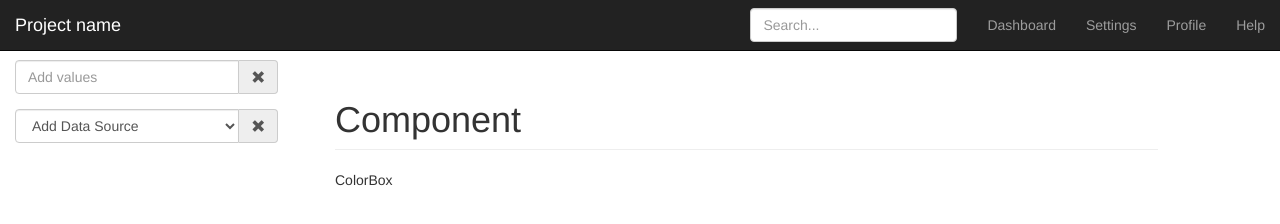
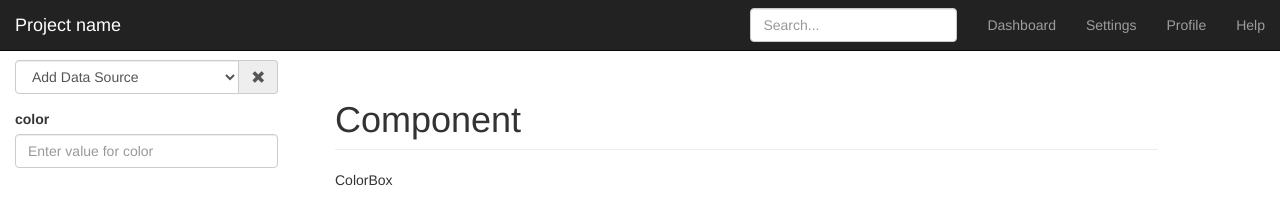
Before and after one commit to stbutler11/generator-design-studio, a website: page generators/apps/templates/live_preview/app/index.html in a window 1280 px wide. Drawn offline with nearby package versions, Linux system fonts and the light colour scheme; files that its build step writes are made by us from their sources; files whose address does not match are found by name.

Commit message:
Setting the component properties in live preview

```diff
--- a/generators/apps/templates/live_preview/app/index.html
+++ b/generators/apps/templates/live_preview/app/index.html
@@ -51,10 +51,14 @@
       <div class="row">
 
         <div class="col-sm-3 sidebar">
+
              <div class="row">
-               <div class="form-group form-group-options col-xs-11">
-                    <div class="input-group input-group-option col-xs-12">
-                        <input type="text" name="option[]" class="form-control" placeholder="Add values">
+                <div class="form-group form-group-multiple-selects col-xs-11">
+                    <div class="input-group input-group-multiple-select col-xs-12">
+                        <select id="dataSourceSelection" class="form-control" name="values[]">
+                            <option value="">Add Data Source</option>
+
+                        </select>
                         <span class="input-group-addon input-group-addon-remove">
                             <span class="glyphicon glyphicon-remove"></span>
                         </span>
@@ -63,20 +67,7 @@
             </div>
 
             <div class="row">
-
-                <div class="form-group form-group-multiple-selects col-xs-11">
-                    <div class="input-group input-group-multiple-select col-xs-12">
-                        <select id="dataSourceSelection" class="form-control" name="values[]">
-                            <option value="">Add Data Source</option>
-                            <option value="1">DS 1</option>
-                            <option value="2">DS 2</option>
-                            <option value="3">DS 3</option>
-                            <option value="4">DS 4</option>
-                        </select>
-                        <span class="input-group-addon input-group-addon-remove">
-                            <span class="glyphicon glyphicon-remove"></span>
-                        </span>
-                    </div>
+               <div id="properties-list" class="form-group form-group-options col-xs-11">
                 </div>
             </div>
         </div>
@@ -90,6 +81,22 @@
         </div>
       </div>
     </div>
+
+
+    <script id="datasource-template" type="text/x-handlebars-template">
+      <option value="{{name}}">{{name}} </option>
+    </script>
+
+    <script id="properties-template" type="text/x-handlebars-template">
+      <form id="properties-form">
+          {{#each properties}}
+            <div class="form-group">
+              <label for="property-{{this}}">{{this}}</label>
+              <input class="form-control js-component-property" name="{{this}}" id="property-{{this}}" placeholder="Enter value for {{this}}">
+            </div>
+          {{/each}}
+      </form>
+    </script>
 
     <!-- build:js(.) scripts/vendor.js -->
     <!-- bower:js -->
@@ -121,6 +128,7 @@
         <script src="bower_components/bootstrap/js/collapse.js"></script>
         <script src="bower_components/bootstrap/js/tab.js"></script>
         <script src="bower_components/underscore/underscore.js"></script>
+        <script src="bower_components/handlebars/handlebars.js"></script>
         <!-- endbuild -->
 
         <!-- build:js({app,.tmp}) scripts/main.js -->
--- a/generators/apps/templates/live_preview/app/scripts/mock-sdk-component.js
+++ b/generators/apps/templates/live_preview/app/scripts/mock-sdk-component.js
@@ -9,9 +9,11 @@ sap.designstudio.sdk.Component = {
 	subclass: function(name, mixinFn) {
 		'use strict';
 
-		var ctx = {};
+		var ctx = {},
+			properties;
 
 		ctx.afterUpdate = _.noop;
+		ctx.init = _.noop;
 
 		ctx.$ = function() {
 			return $('#componentDiv');
@@ -34,7 +36,13 @@ sap.designstudio.sdk.Component = {
 			ctx[name]();
 		};
 
+		properties = _.functions(ctx);
+
 		mixinFn.apply(ctx);
+
+		ctx.properties = _.difference(_.functions(ctx), properties);
+
+
 		ctx.init();
 		ctx.afterUpdate();
 
--- a/generators/apps/templates/live_preview/app/scripts/page.js
+++ b/generators/apps/templates/live_preview/app/scripts/page.js
@@ -85,5 +85,22 @@ $(function(){
 	    return -1;
 	}
 
+	// Properties template
+	var source   = $("#properties-template").html();
+	var template = Handlebars.compile(source);
+	var context = {properties: sdkcomponent.properties};
+	var html    = template(context);
+	$("#properties-list").append(html);
+
+	$("#properties-form").on("submit", function(e) {
+		e.stopPropagation(true);
+		e.preventDefault(true);
+		$(".js-component-property").each(function() {
+			var name = $(this).attr("name"),
+				value = $(this).val();
+			sdkcomponent[name](value);
+		});
+		sdkcomponent.afterUpdate();
+	});
 
 });
--- a/generators/apps/templates/live_preview/bower.json
+++ b/generators/apps/templates/live_preview/bower.json
@@ -5,5 +5,8 @@
     "bootstrap": "~3.2.0",
     "underscore": "1.7.0",
     "d3": "3.5.3"
+  },
+  "devDependencies": {
+    "handlebars": "~3.0.3"
   }
 }
```
Lines whose indentation alone changed are shown as unchanged.
